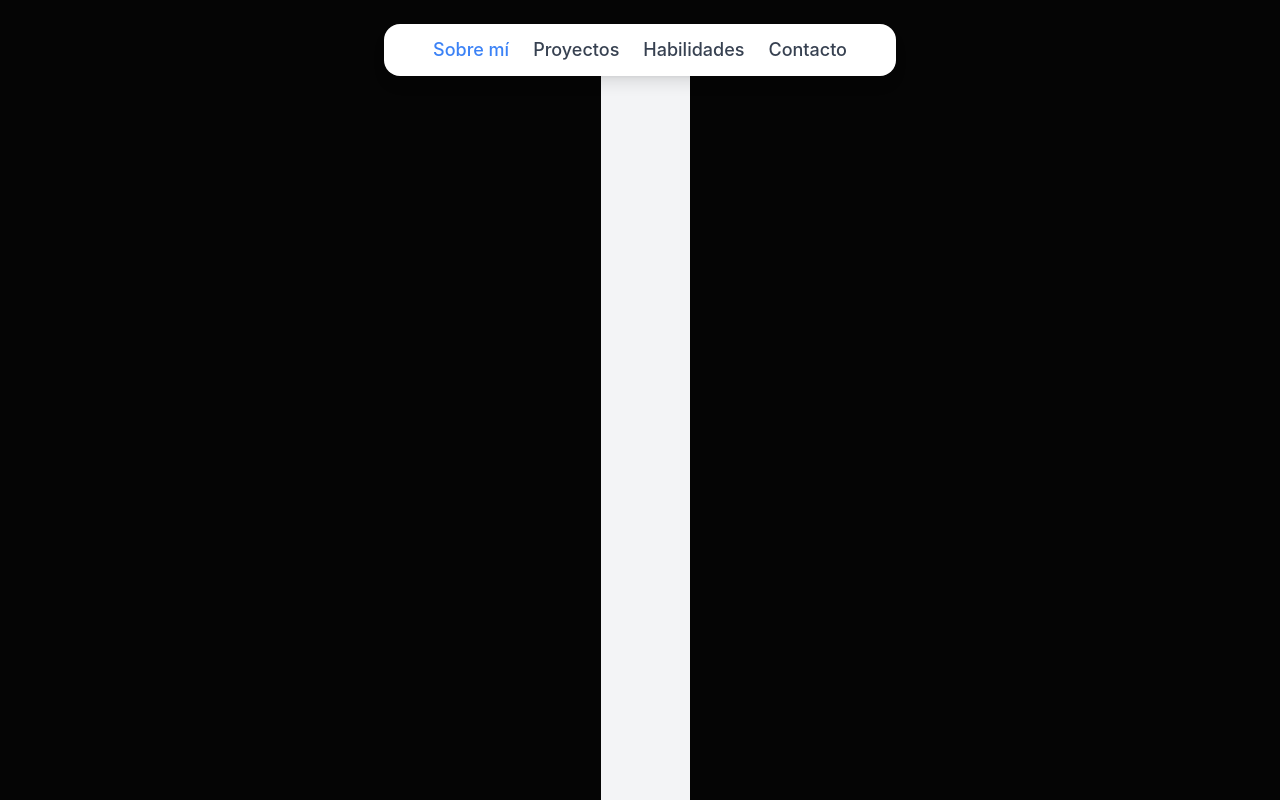
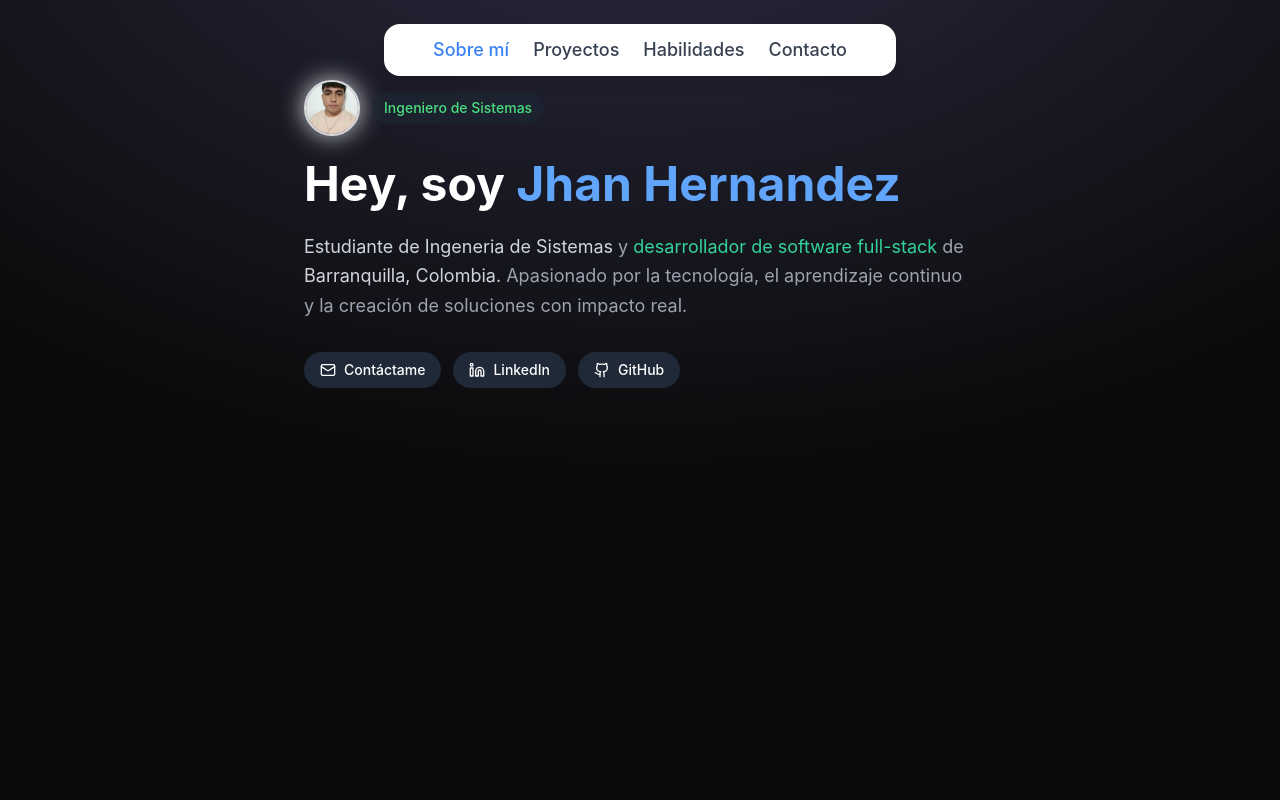
Before and after one commit to jhanhrndz/jhandev-portfolio, a React (Vite) app: page / in a window 1280 px wide. Shown: the top 800 px of the page. Built offline with nearby package versions, Linux system fonts and the light colour scheme.

Commit message:
Added new section: About me.

```diff
--- a/index.html
+++ b/index.html
@@ -2,7 +2,6 @@
 <html lang="en">
   <head>
     <meta charset="UTF-8" />
-    //<link rel="icon" type="image/svg+xml" href="/vite.svg" />
     <meta name="viewport" content="width=device-width, initial-scale=1.0" />
     <title>Portafolio Jhan</title>
   </head>
--- a/src/App.jsx
+++ b/src/App.jsx
@@ -1,14 +1,13 @@
 import Navbar from "./components/NavBar.jsx";
+import About from "./sections/About.jsx";
 import './App.css'
 
 function App() {
   return (
     <div>
       <Navbar />
-      <section id="sobre-mí" className="h-screen bg-gray-100">Sobre mí</section>
-      <section id="proyectos" className="h-screen bg-gray-200">Proyectos</section>
-      <section id="habilidades" className="h-screen bg-gray-300">Habilidades</section>
-      <section id="contacto" className="h-screen bg-gray-400">Contacto</section>
+      <About />
+
     </div>
   );
 }
--- a/src/index.css
+++ b/src/index.css
@@ -11,7 +11,6 @@
 
   color-scheme: light dark;
   color: rgba(255, 255, 255, 0.87);
-  background-color: #242424;
 
   font-synthesis: none;
   text-rendering: optimizeLegibility;
@@ -29,12 +28,16 @@ a:hover {
 }
 
 body {
-  background: #050505;
   margin: 0;
   display: flex;
   place-items: center;
   min-width: 320px;
   min-height: 100vh;
+}
+
+body::after {
+  content: "";
+  @apply absolute top-0 z-[-2] h-screen w-screen bg-neutral-950 bg-[radial-gradient(ellipse_80%_80%_at_50%_-20%,rgba(120,119,198,0.3),rgba(255,255,255,0))]
 }
 
 h1 {
--- /dev/null
+++ b/src/sections/About.jsx
@@ -0,0 +1,75 @@
+import React from 'react';
+import { Mail, Linkedin, Github } from 'lucide-react';
+import profileImage from "../assets/foto.jpeg";
+
+const About = () => {
+    return (
+        <section id="sobre-mí" className="min-h-screen flex items-start px-4 py-12">
+            <div className="max-w-3xl w-full mx-auto">
+                <div className="flex flex-col items-start gap-6">
+                    <div className="flex items-center gap-3">
+                        <div className="relative">
+                            <div className="w-14 h-14 rounded-full bg-gradient-to-b from-gray-200 to-gray-300 absolute blur-md"></div>
+                            <img
+                                src={profileImage}
+                                alt="Foto de perfil"
+                                className="w-14 h-14 rounded-full object-cover relative border-2 border-gray-100/80"
+                                style={{
+                                    boxShadow: '0 0 20px rgba(0,0,0,0.1)'
+                                }}
+                            />
+                        </div>
+                        <span className="px-3 py-1.5 bg-gray-800/50 backdrop-blur-sm text-green-400 rounded-full text-sm font-medium">
+                            Ingeniero de Sistemas
+                        </span>
+                    </div>
+
+                    <div className="text-left">
+                        <h1 className="text-4xl md:text-5xl font-bold text-white">
+                            Hey, soy <span className="text-blue-400">Jhan Hernandez</span>
+                        </h1>
+                    </div>
+
+                    <div className="max-w-2xl">
+                        <p className="text-lg text-gray-400 leading-relaxed text-left">
+                            <span className="text-gray-300">Estudiante de Ingeneria de Sistemas</span>{' y '}
+                            <span className="text-emerald-400">desarrollador de software full-stack</span>{' '}
+                            de <span className="text-gray-300">Barranquilla, Colombia.</span>{' '}
+                            Apasionado por la tecnología, el aprendizaje continuo y la creación de soluciones con impacto real.
+                        </p>
+                    </div>
+
+                    <div className="flex gap-3 mt-2">
+                        <a
+                            href="mailto:jhancarlosh134@email.com"
+                            className="flex items-center gap-2 px-4 py-2 bg-gray-800 hover:bg-gray-700 text-white rounded-full transition-colors text-sm"
+                        >
+                            <Mail size={16} />
+                            Contáctame
+                        </a>
+                        <a
+                            href="https://www.linkedin.com/in/jhan-carlos-hernández-051aa3301"
+                            target="_blank"
+                            rel="noopener noreferrer"
+                            className="flex items-center gap-2 px-4 py-2 bg-gray-800 hover:bg-gray-700 text-white rounded-full transition-colors text-sm"
+                        >
+                            <Linkedin size={16} />
+                            LinkedIn
+                        </a>
+                        <a
+                            href="https://github.com/jhanhrndz"
+                            target="_blank"
+                            rel="noopener noreferrer"
+                            className="flex items-center gap-2 px-4 py-2 bg-gray-800 hover:bg-gray-700 text-white rounded-full transition-colors text-sm"
+                        >
+                            <Github size={16} />
+                            GitHub
+                        </a>
+                    </div>
+                </div>
+            </div>
+        </section>
+    );
+};
+
+export default About;
```
Also changed, not shown: src/assets/foto.jpeg (added).
